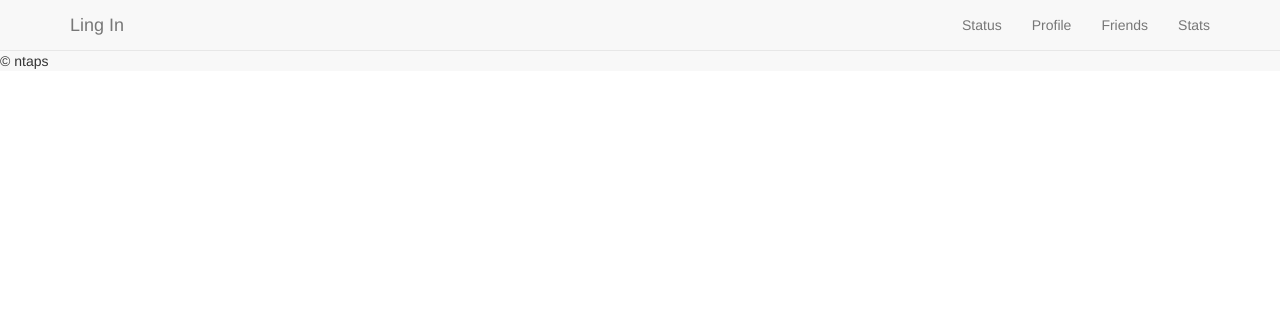
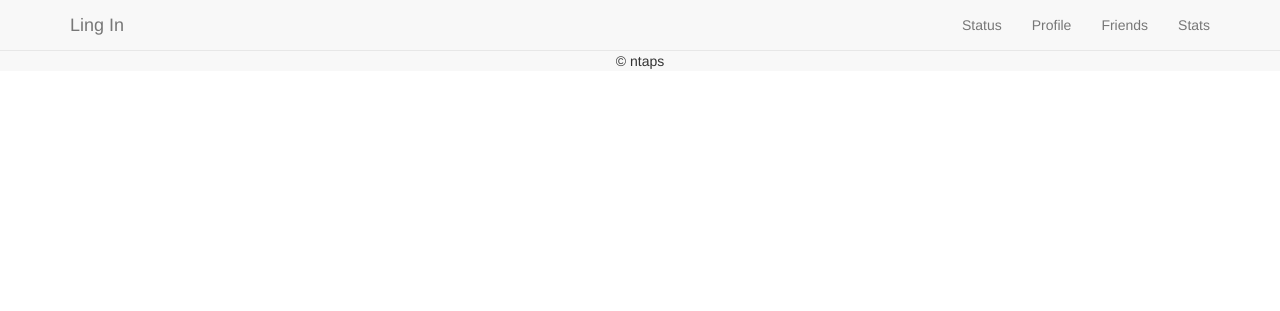
Before and after one commit to Mochaul/ppw-assignment-1, a Django app: template ntaps_stats/templates/stats/layout/base.html in a window 1280 px wide. Shown: the top 311 px of the page. Run offline with Django 3.2, Linux system fonts and the light colour scheme; the template is opened without the code that fills it, so the values that code supplies are empty; parts of the project's set-up code (start-up, migrations or seed data) failed here and were passed over; some libraries are stand-ins or nearby versions.

Commit message:
footer align center

```diff
--- a/ntaps_stats/static/css/ntaps_stats.css
+++ b/ntaps_stats/static/css/ntaps_stats.css
@@ -8,4 +8,6 @@
 
 .footer{
   background-color: #f8f8f8;
+  margin-bottom: 0px;
+  text-align: center;
 }
```
